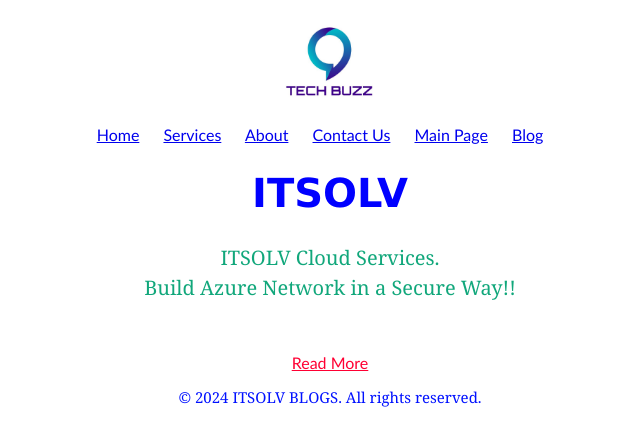
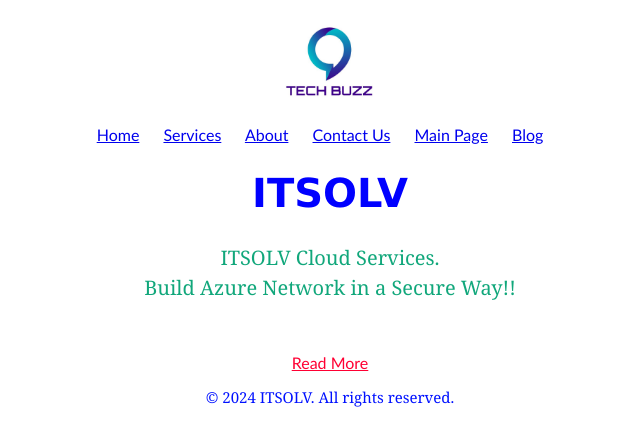
Before and after one commit to chennakesava81/itsolvdemoapp, a plain HTML site: page Home.html in a window 1280 px wide. Shown: the full height of the page, 310-950 px from the left. Drawn offline with Linux system fonts and the light colour scheme.

Commit message:
Update Home.html

```diff
--- a/Home.html
+++ b/Home.html
@@ -28,5 +28,5 @@
 </div>
 
 <footer>
-    <p style="font-size:15px; text-align: center;font-family: Cambria, Cochin, Georgia, Times, 'Times New Roman', serif; color:rgb(0, 17, 255)">© 2024 ITSOLV BLOGS. All rights reserved.</p>
+    <p style="font-size:15px; text-align: center;font-family: Cambria, Cochin, Georgia, Times, 'Times New Roman', serif; color:rgb(0, 17, 255)">© 2024 ITSOLV. All rights reserved.</p>
 </footer>
```
